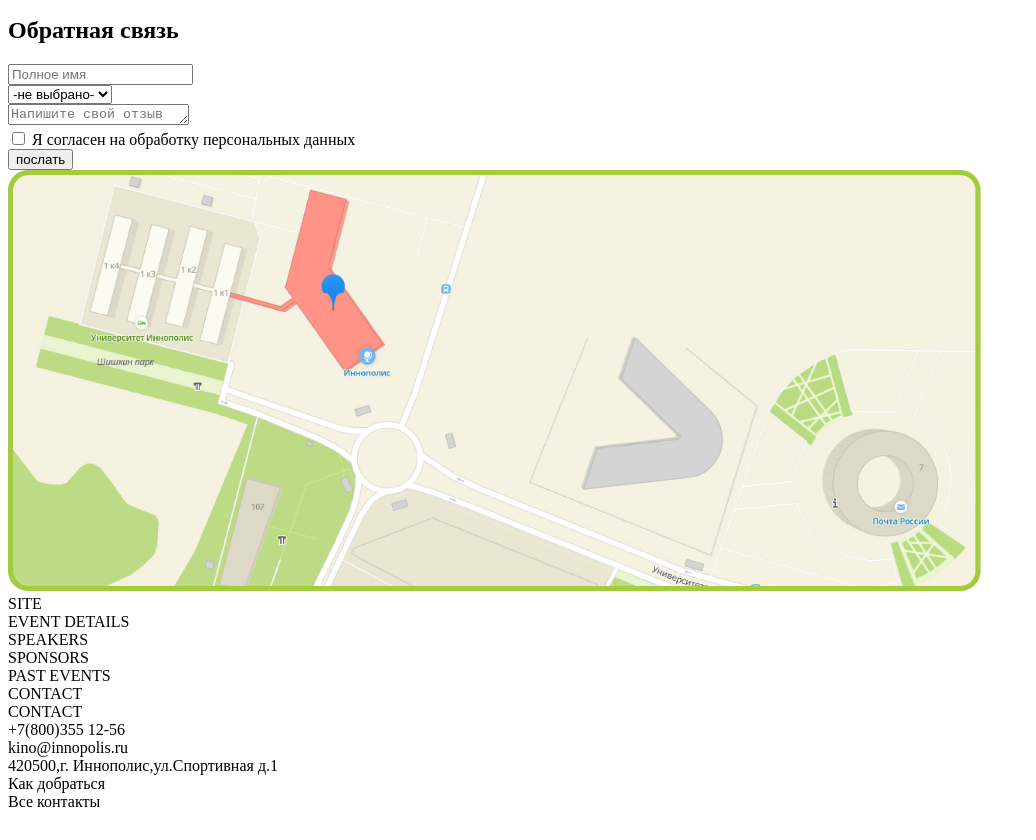
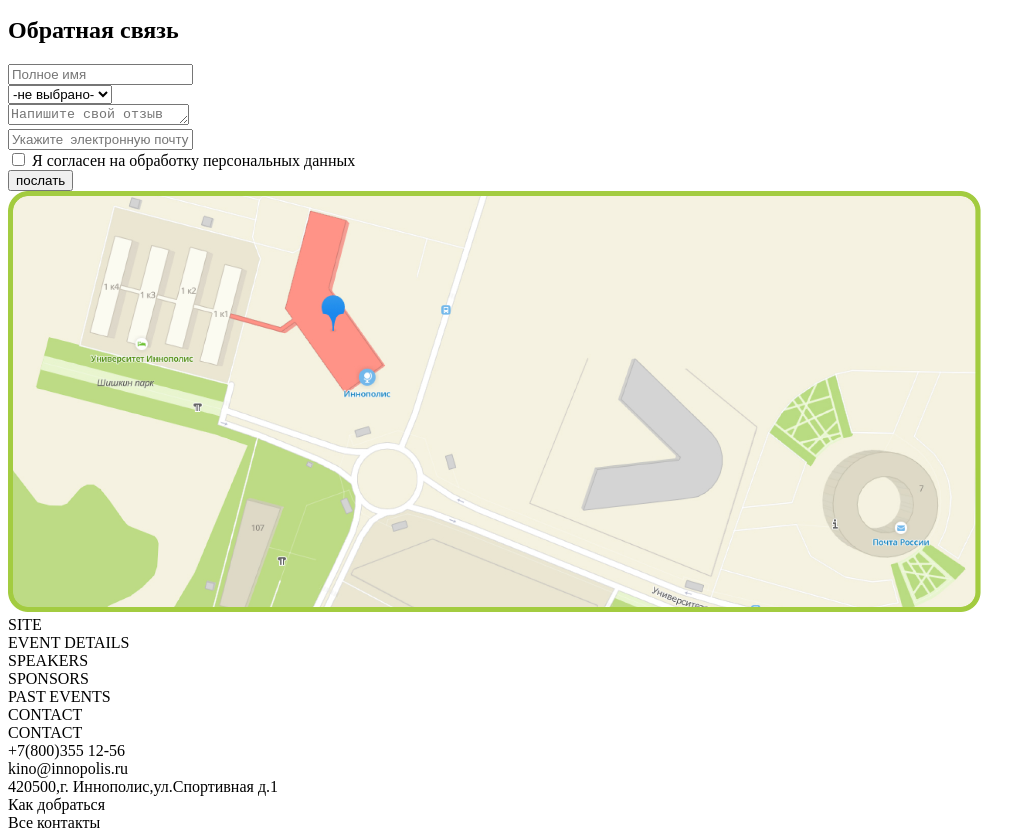
Before and after one commit to SergeiPushkarev/cinema-tickets.Innopolis, a plain HTML site: page index.html in a window 1280 px wide. Shown: the part 8686-9526 px from the top of the page, without its empty margins (0-1036 px from the left). Before the commit the page ends 9505 px from the top, so only its background shows below. Drawn offline with Linux system fonts and the light colour scheme; files whose address does not match are found by name.

Commit message:
ТЗ-4_ Добавлено поле email

```diff
--- a/index.html
+++ b/index.html
@@ -453,6 +453,17 @@
           ></textarea>
         </div>
         <div>
+          <input
+            type="email"
+            name="enterEmail"
+            id="enterEmail"
+            aria-label="enterEmail"
+            placeholder="Укажите  электронную почту"
+            pattern="/^[a-zA-Z0-9.!#$%&’*+/=?^_`{|}~-]+@[a-zA-Z0-9-]+(?:\.[a-zA-Z0-9-]+)*$/"
+            required
+          />
+        </div>
+        <div>
           <input type="checkbox" id="persData" required />
           <label for="persData"
             >Я согласен на обработку персональных данных</label
```
